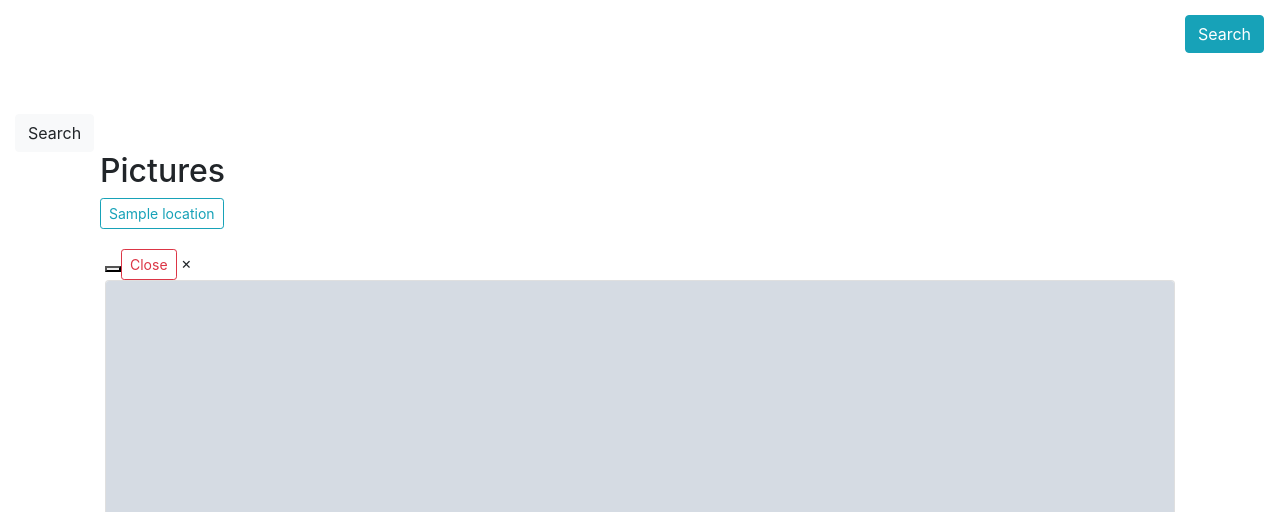
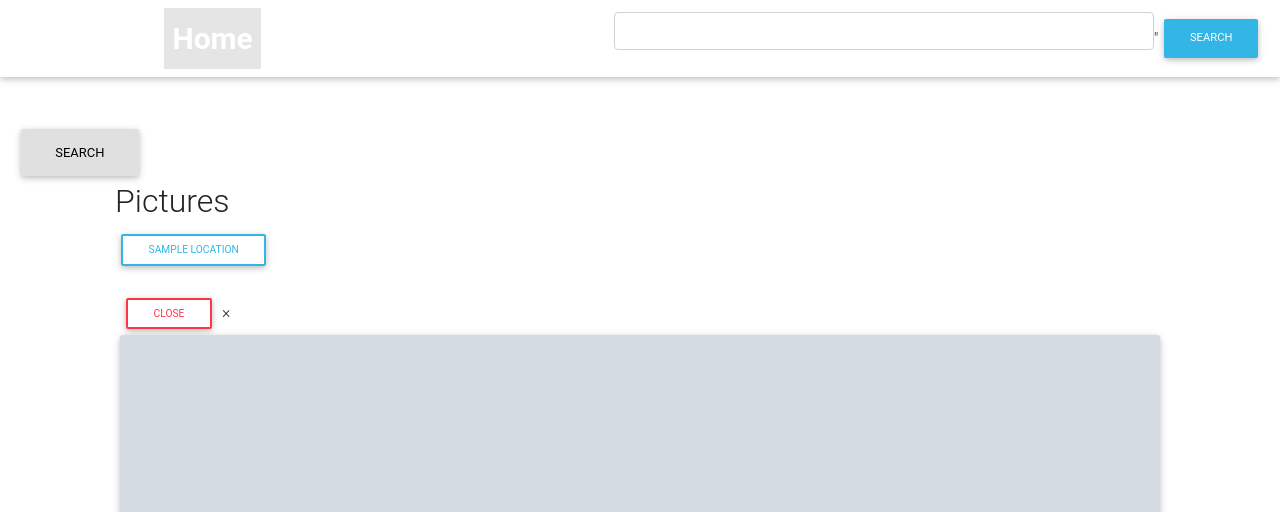
Before and after one commit to MaryamMuchai/Gallery, a Django app: template gallery/templates/pics/index.html in a window 1280 px wide. Shown: the top 512 px of the page. Run offline with Django 3.2, Linux system fonts and the light colour scheme; the template is opened without the code that fills it: most values are stand-ins (such as "Sample title", 1, 10 or a date in 2020); grey boxes marked "Sample" are stand-in pictures; some libraries are stand-ins or nearby versions.

Commit message:
added the categories, location to the navbar

```diff
--- a/gallery/templates/navbar.html
+++ b/gallery/templates/navbar.html
@@ -1,10 +1,50 @@
+<!----Font Awesome-->
+<link rel="stylesheet" href="https://use.fontawesome.com/releases/v5.8.2/css/all.css">
+<!-- Bootstrap core CSS -->
+<link href="https://cdnjs.cloudflare.com/ajax/libs/twitter-bootstrap/4.4.1/css/bootstrap.min.css" rel="stylesheet">
+<!-- Material Design Bootstrap -->
+<link href="https://cdnjs.cloudflare.com/ajax/libs/mdbootstrap/4.11.0/css/mdb.min.css" rel="stylesheet">
+
+
+
 <nav class="navbar navbar-expand-lg navbar-light bg-transparent">
     <a class="navbar-brand text-white" href="/"><h3><strong>My Gallery</strong></h3></a>
 
+<div class="collapse navbar-collapse" id="navbarSupportedContent">
+    <ul class="navbar-nav mr-auto">
+        <li class="nav-item active">
+<a class="nav-link" href="{% url 'homepage' %}"style="font-size:30px;color:white;font-weight:bold">Home <span class="sr-only">(current)</span></a></li>
+
+<li class="nav-item dropdown">
+    <a class="nav-link dropdown-toggle" href="#" id="navbarDropdown" role="button" data-toggle="dropdown" aria-haspopup="true" aria-expanded="false"style="font-size:30px;color:white;font-weight:bold">
+    Category
+    </a>
+    <!--category title-->
+    <div class="dropdown-menu" aria-labelledby="navbarDropdown">
+      {% for category in category_results %}
+      <a class="dropdown-item" href="/category/{{category.title}}">{{category.title}}</a>
+      <div class="dropdown-divider"></div>
+
+      {% endfor %}
+    </div>
+    </li>
+<!--location-->
+    <li class="nav-item dropdown">
+      <a class="nav-link dropdown-toggle" href="#" id="navbarDropdown" role="button" data-toggle="dropdown" aria-haspopup="true" aria-expanded="false" style="font-size:30px;color:white;font-weight:bold">
+        Locations
+      </a>
+      <div class="dropdown-menu" aria-labelledby="navbarDropdown">
+        {% for category in location_results %}
+        <a class="dropdown-item" href="/location/{{category.location_title}}">{{category.location_title}}</a>
+        <div class="dropdown-divider"></div>
+      {% endfor %}
+    </div>
+    </li>
+</ul>
+<form class="form-control" action="{% url 'search_results'%}"></form>"
       <div class="collapse navbar-collapse" id="navbarTogglerDemo02">
         <ul class="navbar-nav mr-auto mt-2 mt-md-0">
         </ul>
         <button class="btn btn-info btn-md my-2 my-sm-0" type="submit">Search</button>
-    </form>
   </div>
 </nav>
--- a/gallery/templates/pics/index.html
+++ b/gallery/templates/pics/index.html
@@ -21,7 +21,6 @@
 <div class="card-body">
     {% for image in images %}
 
-    <button type="button" class="exit" data-dismiss="modal" aria-label="EXit">
     <button type="button" class="btn btn-outline-danger btn-sm" data-dismiss="modal">Close</button>
         <span aria-hidden="true">&times;</span>
     </button>
```
